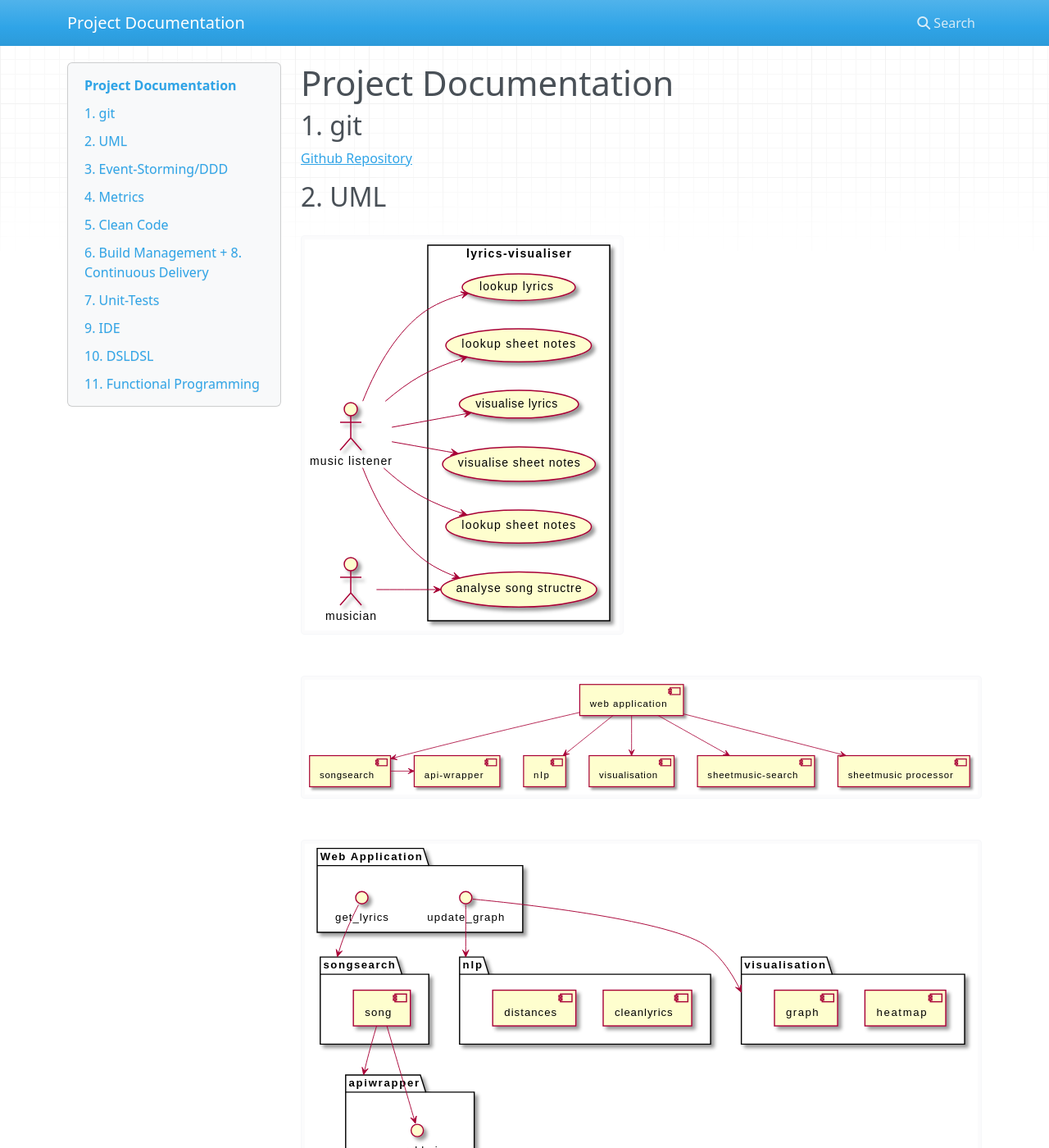
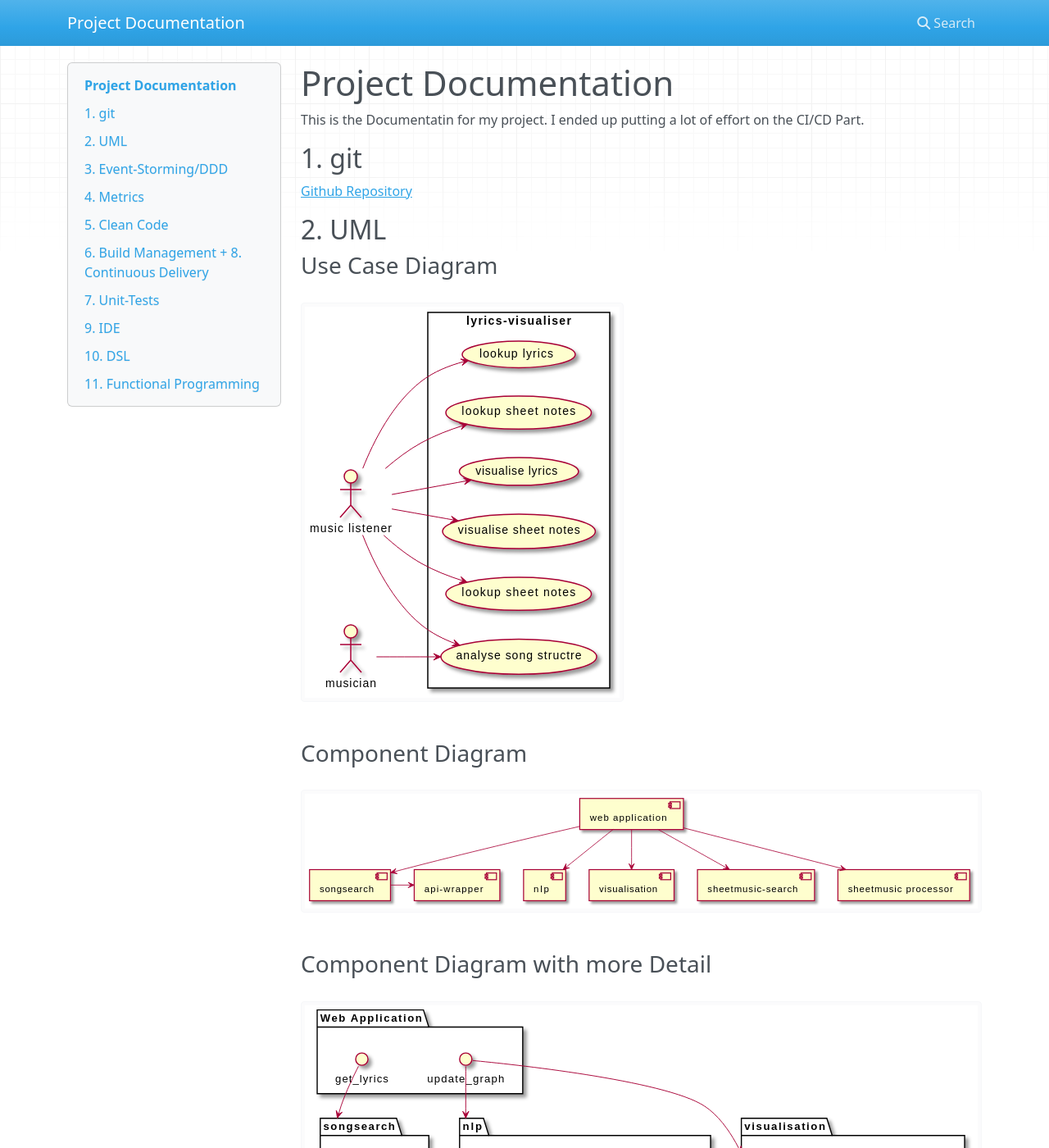
Before and after one commit to JLiekenbrock/lyrics-visualiser, an MkDocs documentation site: the page built from docs/index.md, in a window 1280 px wide and 1400 px high. Shown: the whole window at 82% size. Built offline with MkDocs 1.6.1, drawn with Linux system fonts in a browser that asks for light colours; nearby versions of some CDN libraries.

```diff
--- a/docs/index.md
+++ b/docs/index.md
@@ -1,4 +1,6 @@
 # Project Documentation
+
+This is the Documentatin for my project. I ended up putting a lot of effort on the CI/CD Part.
 
 ## 1. git
 
@@ -6,8 +8,14 @@
 
 ## 2. UML
 
+### Use Case Diagram
 ![file](./UML/uc.svg)
+
+### Component Diagram
 ![file](./UML/components.svg)
+
+### Component Diagram with more Detail
+
 ![file](./UML/componentsdetail.svg)
 
 
@@ -137,7 +144,7 @@ Shortcuts i like:
 Shift+Enter is very useful. It runs the selected lines of code in a python terminal in the IDE.
 Otherwise i'm mostly using the standard shortcuts everyone else uses.
 
-## 10. DSLDSL
+## 10. DSL
 I created a class that uses the style of the Cars example in moodle:
 <a href="https://jliekenbrock.github.io/lyrics-visualiser/lyrics-visualiser/components/songsearch.html">"DSL" Class</a>.
 I also used a DSL like Regex in the module nlp.py.
```
Also changed, not shown: other parts of docs/index.md (+1 -2 lines), README.md (+3 -13 lines).
